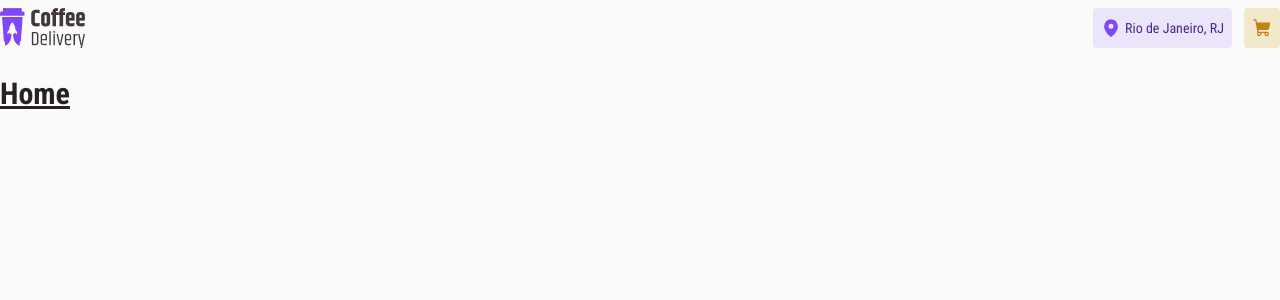
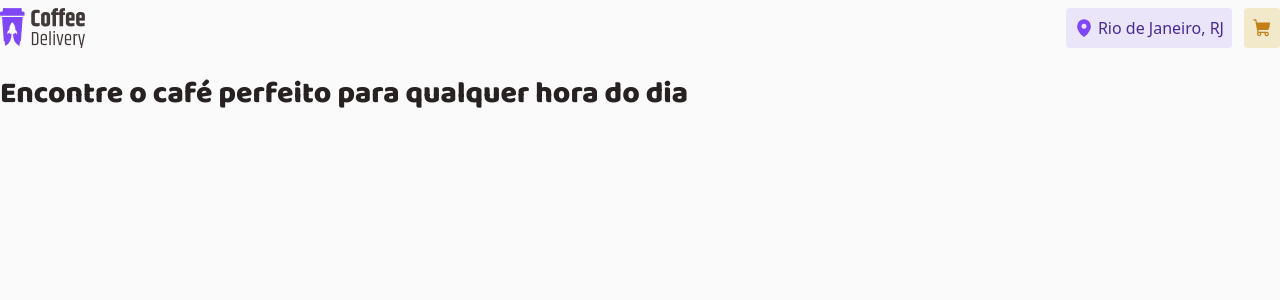
Before and after one commit to thauandev/coffe-shop, a Next.js app: page / in a window 1280 px wide. Shown: the top 300 px of the page. Built offline with nearby package versions, Linux system fonts and the light colour scheme.

Commit message:
feature: config fonts

```diff
--- a/package.json
+++ b/package.json
@@ -16,6 +16,7 @@
     "autoprefixer": "10.4.15",
     "eslint-config-next": "13.4.19",
     "next": "13.4.19",
+    "next-fonts": "^1.5.1",
     "postcss": "8.4.29",
     "react": "18.2.0",
     "react-dom": "18.2.0",
--- a/src/app/components/Header/index.tsx
+++ b/src/app/components/Header/index.tsx
@@ -20,7 +20,9 @@ const Header: React.FC = () => {
             <MapPin color="var(--purple)" size={20} weight="fill" />
           </div>
           <div>
-            <span className="text-purple-300 text-sm">Rio de Janeiro, RJ</span>
+            <span className="text-purple-300 font-regular ">
+              Rio de Janeiro, RJ
+            </span>
           </div>
         </div>
 
--- a/src/app/layout.tsx
+++ b/src/app/layout.tsx
@@ -7,8 +7,16 @@ interface RootLayoutProps {
   children: React.ReactNode
 }
 
-const baloo = Baloo_2({ subsets: ['latin'], weight: ['700', '800'] })
-const roboto = Roboto_Condensed({ subsets: ['latin'], weight: ['400', '700'] })
+const baloo = Baloo_2({
+  subsets: ['latin'],
+  weight: ['700', '800'],
+  variable: '--font-baloo-2',
+})
+const roboto = Roboto_Condensed({
+  subsets: ['latin'],
+  weight: ['400', '700'],
+  variable: '--font-roboto',
+})
 
 export const metadata: Metadata = {
   title: 'Coffe Delivery',
@@ -17,8 +25,8 @@ export const metadata: Metadata = {
 
 export default function RootLayout({ children }: RootLayoutProps): JSX.Element {
   return (
-    <html lang="en">
-      <body className={(baloo.className, roboto.className)}>
+    <html lang="en" className={(roboto.variable, baloo.variable)}>
+      <body>
         <Header />
         {children}
       </body>
--- a/src/app/page.tsx
+++ b/src/app/page.tsx
@@ -1,7 +1,16 @@
 const Home: React.FC = () => {
   return (
     <div className="container mx-auto">
-      <h1 className="text-3xl font-bold underline">Home</h1>
+      <main className="flex w-full">
+        <div className="flex-grow-1">
+          <div className="">
+            <p className="font-display font-extrabold text-3xl">
+              Encontre o café perfeito para qualquer hora do dia
+            </p>
+          </div>
+        </div>
+        <div className="flex-grow-1"></div>
+      </main>
     </div>
   )
 }
--- a/tailwind.config.ts
+++ b/tailwind.config.ts
@@ -19,6 +19,12 @@ const config: Config = {
         300: '#C47F17'
       }
 
+    },
+    extend: {
+      fontFamily: {
+        display: ['var(--font-baloo-2)'],
+        regular: ['var(--font-roboto)']
+      }
     }
   },
   plugins: []
```
Also changed, not shown: 1 other file (tests, documents, lock files or other folders).
